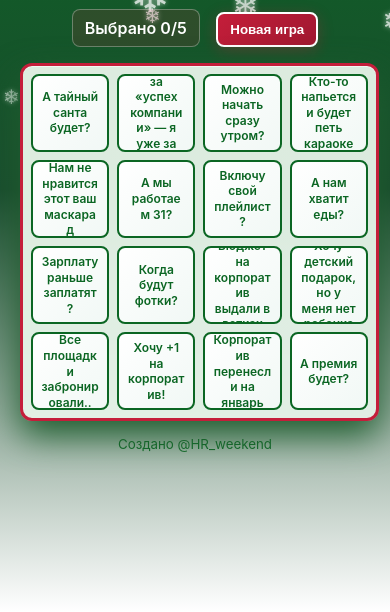
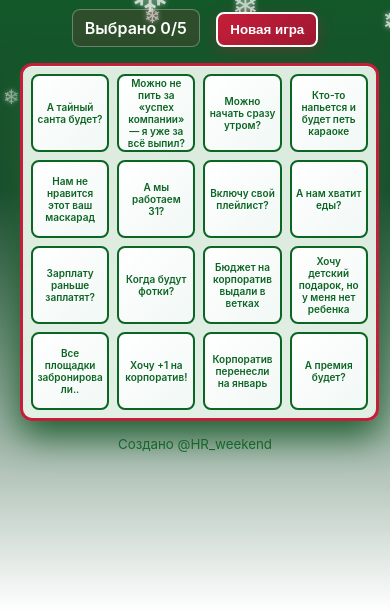
Before and after one commit to grikkco-bit/NewYearHRbingo, a plain HTML site: page index.html in a window 390 px wide. Shown: the part 232-844 px from the top of the page. Drawn offline with Linux system fonts and the light colour scheme.

Commit message:
правки для мобилки

```diff
--- a/style.css
+++ b/style.css
@@ -268,6 +268,12 @@ button:hover{opacity:0.95; box-shadow:0 6px 20px rgba(196, 30, 58, 0.4)}
   /* mobile: also reduce gap — make images almost full-size in cell */
   .cell img{width:96%; height:96%}
   button{padding:8px 12px}
+  /* reduce text size and padding for mobile */
+  .cell-text{
+    font-size: clamp(10px, 2vw, 12px);
+    padding: 6px 4px;
+    line-height: 1.2;
+  }
 }
 
 /* selection counter */
```
